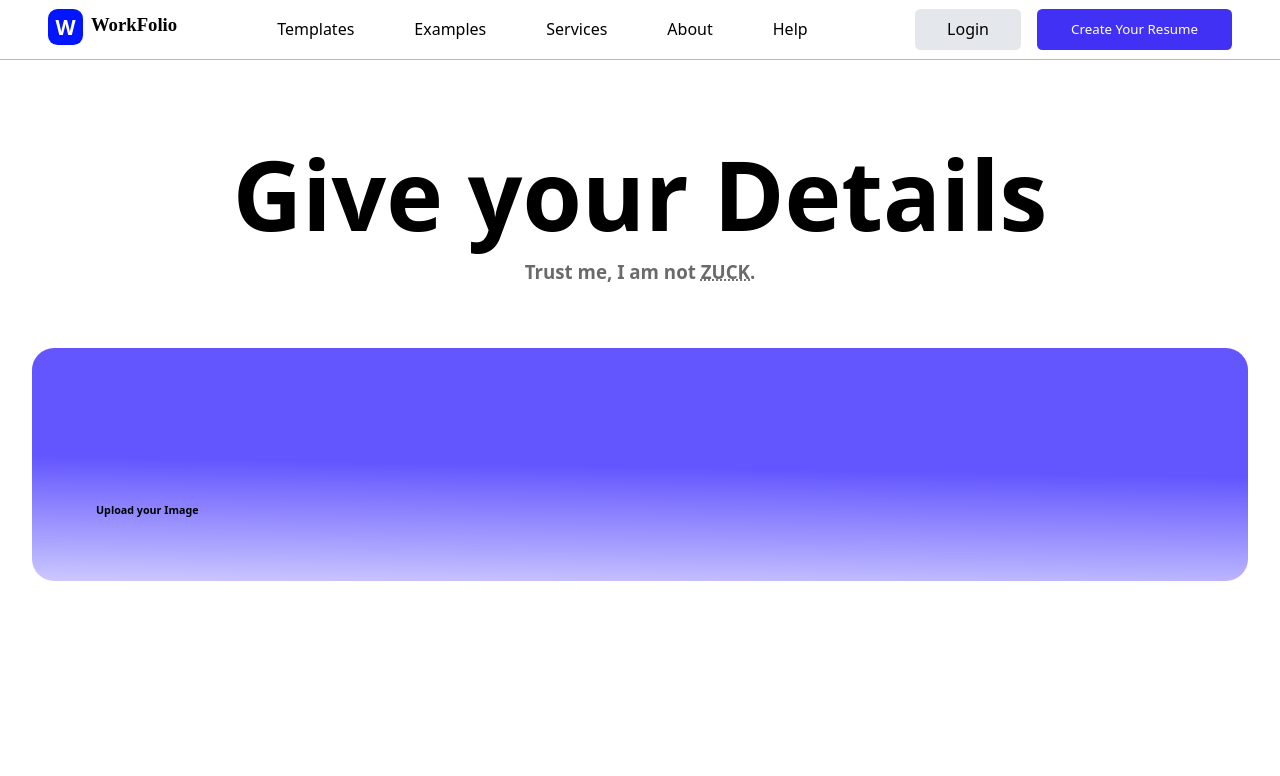
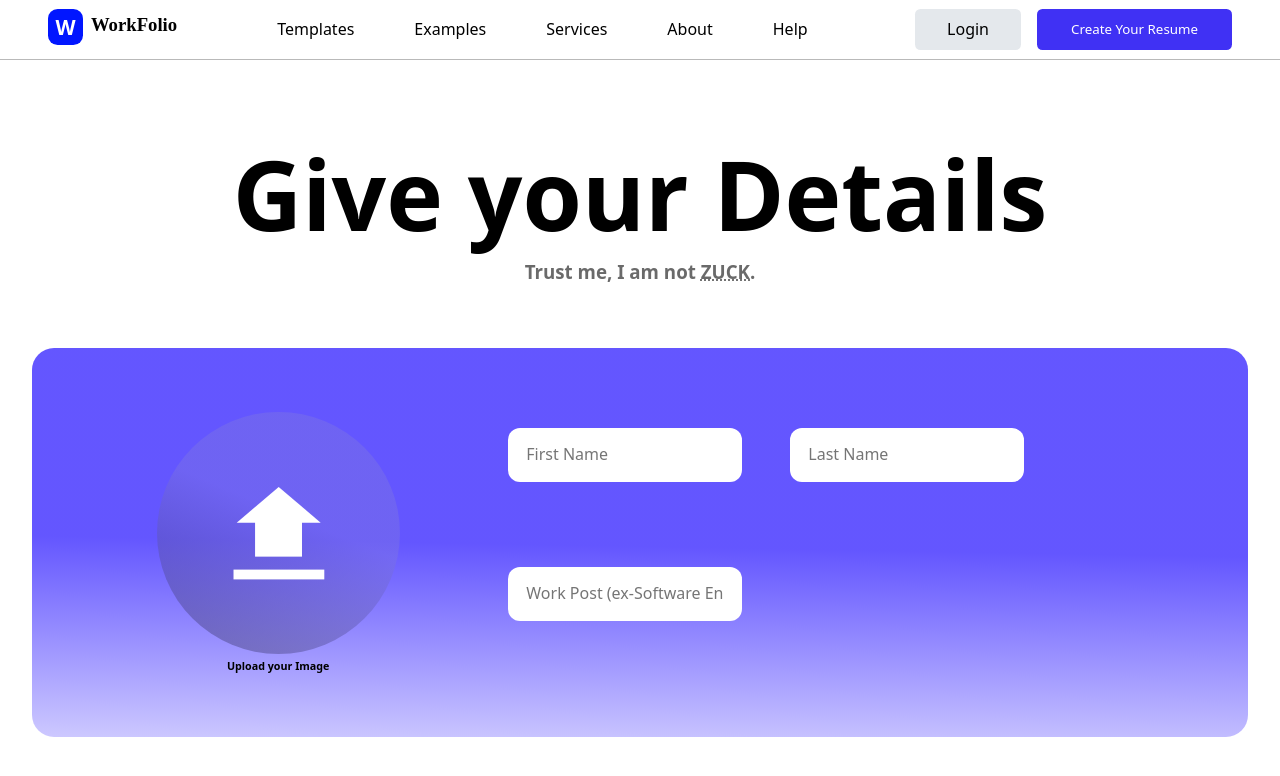
Before and after one commit to soumen974/WorkFolio, a React (Create React App) app: page / in a window 1280 px wide. Shown: the top 776 px of the page. Built offline with nearby package versions, Linux system fonts and the light colour scheme.

Commit message:
making the design of the form submition page

```diff
--- a/src/Components/FormResume.css
+++ b/src/Components/FormResume.css
@@ -2,6 +2,9 @@
     margin: 0;
     padding: 0;
 
+}
+.FormBody ::placeholder{
+    font-size: medium;
 }
 .FormBody{
 padding: 0rem 0rem;
@@ -25,15 +28,40 @@ padding: 0rem 0rem;
 abbr{
     cursor:help;
 }
+.Uplodeimg abbr{
+    cursor:pointer;
+
+}
 .Form-01{
     padding: 0rem 2rem 4rem 2rem;
 
 }
+.Uplodeimg{
+    text-align: center;
+}
+.Inital-details{
+    display: flex;
+    flex-wrap: wrap;
+    justify-content: space-evenly;
+}
+.Initial-details-inputs{
+    display: flex;
+    flex-wrap: wrap;
+    /* justify-content: space-evenly; */
+    gap: 3rem;
+    width: 56%;
+    padding: 1rem 1rem;
+}
+.Initial-details-inputs input{
+    border-color: transparent;
+    height: 3.4rem;
+    width: auto;
+    border-radius: 12px;
+    padding: 1rem;
+}
 .Form-01_color-back{
-    padding: 0rem 4rem 4rem 4rem;
-
+    padding: 4rem 0rem 4rem 2rem;
     border-radius: 22.048px;
-background: linear-gradient(181deg, rgba(26, 6, 255, 0.68) 50.96%, rgba(26, 6, 255, 0.22) 100%);
-
+    background: linear-gradient(181deg, rgba(26, 6, 255, 0.68) 50.96%, rgba(26, 6, 255, 0.22) 100%);
 
 }
--- a/src/Components/FormResume.jsx
+++ b/src/Components/FormResume.jsx
@@ -2,6 +2,8 @@ import React from 'react'
 import './FormResume.css'
 
 export default function FormResume() {
+
+
   return (
     <>
       <div className="FormBody">
@@ -14,10 +16,47 @@ export default function FormResume() {
 
         <div className="Form-01">
           <div className="Form-01_color-back">
+
+            <div className="Inital-details">
               <div className="Uplodeimg">
-                    <svg></svg>
-                    <h6>Upload your Image </h6>
-                </div>
+                          <abbr title='Upload Your Image Here'>
+                                     <svg  xmlns="http://www.w3.org/2000/svg" width="243" height="242" viewBox="0 0 243 242" fill="none">
+                                            <ellipse cx="121.469" cy="121" rx="121.469" ry="121" fill="url(#paint0_linear_255_2)" fillOpacity="0.76"/>
+                                            <path d="M121.7 74.9465L163.707 110.669H79.6938L121.7 74.9465Z" fill="white"/>
+                                            <rect x="98.061" y="106.116" width="46.9291" height="38.5239" fill="white"/>
+                                            <rect x="76.5112" y="157.598" width="90.7915" height="9.80608" fill="white"/>
+                                            <defs>
+                                              <linearGradient id="paint0_linear_255_2" x1="44.3318" y1="370.613" x2="217.226" y2="-41.6718" gradientUnits="userSpaceOnUse">
+                                                <stop stopOpacity="0.52"/>
+                                                <stop offset="0.629744" stopColor="#7D74E3" stopOpacity="0.58"/>
+                                              </linearGradient>
+                                            </defs>
+                                       </svg>
+                            </abbr>
+
+                      <h6>Upload your Image </h6>
+               </div>
+
+               <div className="Initial-details-inputs">
+                  <div className="FirstNameGet">
+                    <input placeholder='First Name'/>
+                  </div>
+
+                  <div className="lastNameGet">
+                    <input placeholder='Last Name'/>
+                  </div>
+
+                  <div className="WorkPost">
+                    <input placeholder='Work Post (ex-Software Engineer)'/>
+                  </div>
+
+               </div>
+
+
+
+
+            </div>
+
 
           </div>
 
--- a/src/Components/Section01.jsx
+++ b/src/Components/Section01.jsx
@@ -1,4 +1,4 @@
-import React from 'react'
+import React, { useState } from 'react';
 import './Section01.css'
 import Upperimage from "./Images/up_img.jpg";
 import FullStarIcon from './FullStarIcon';
```
